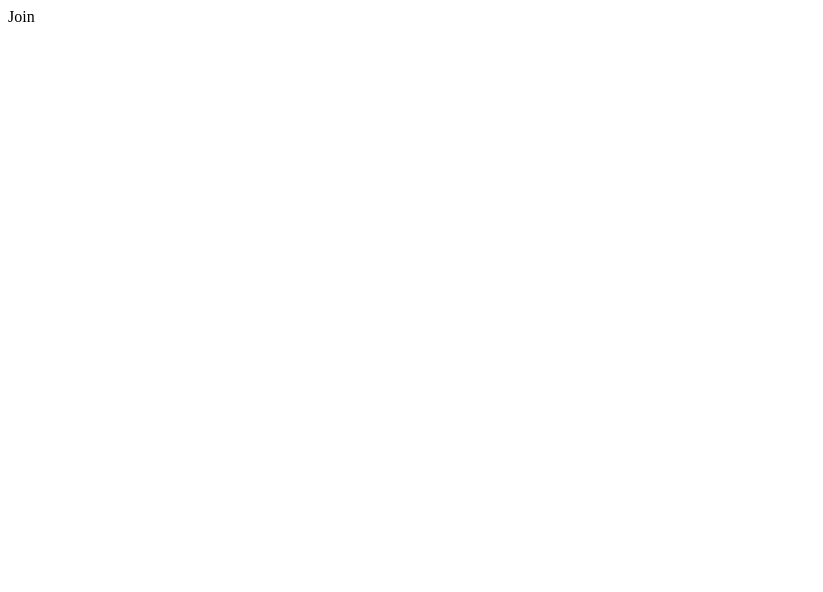
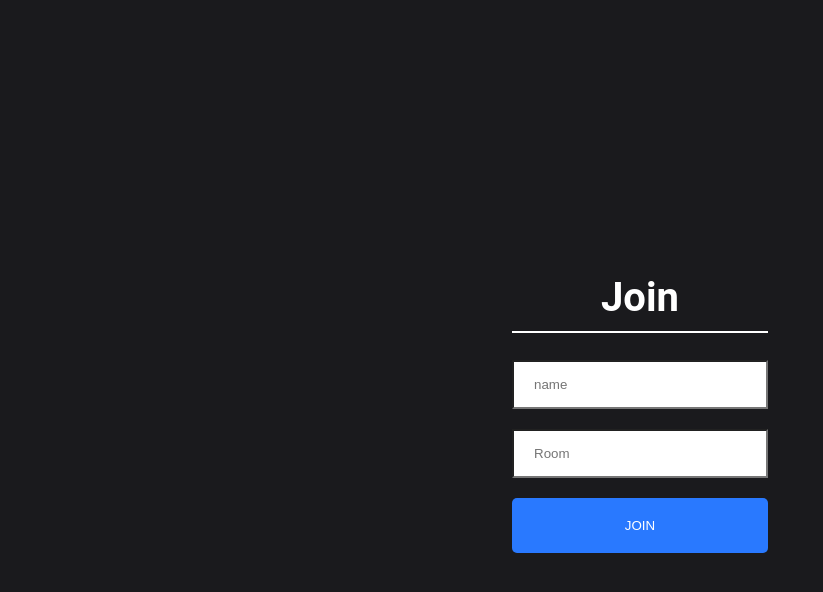
Before and after one commit to milankamboya/chat-app-demo, a React (Create React App) app in the folder client/: page / in a window 1280 px wide. Shown: the top 592 px of the page, without its empty margins (0-823 px from the left). Built offline with nearby package versions, Linux system fonts and the light colour scheme.

Commit message:
added changes for join component. added form to get name and room name

```diff
--- a/client/src/components/Chat/Chat.css
+++ b/client/src/components/Chat/Chat.css
@@ -0,0 +1,34 @@
+.outerContainer {
+  display: flex;
+  justify-content: center;
+  align-items: center;
+  height: 100vh;
+  background-color: #1a1a1d;
+}
+
+.container {
+  display: flex;
+  flex-direction: column;
+  justify-content: space-between;
+  background: #ffffff;
+  border-radius: 8px;
+  height: 60%;
+  width: 35%;
+}
+
+@media (min-width: 320px) and (max-width: 480px) {
+  .outerContainer {
+    height: 100%;
+  }
+
+  .container {
+    width: 100%;
+    height: 100%;
+  }
+}
+
+@media (min-width: 480px) and (max-width: 1200px) {
+  .container {
+    width: 60%;
+  }
+}
--- a/client/src/components/Chat/Chat.js
+++ b/client/src/components/Chat/Chat.js
@@ -1,11 +1,12 @@
 import React from 'react';
+import './Chat.css';
 
-const Chat = () => {
-    return (
-        <div>
-            Chat
-        </div>
-    )
+const Chat = ({ location }) => {
+  return (
+    <div>
+      {location.search}
+    </div>
+  )
 }
 
 export default Chat;
--- a/client/src/components/Join/Join.css
+++ b/client/src/components/Join/Join.css
@@ -0,0 +1,70 @@
+html,
+body {
+  font-family: "Roboto", sans-serif;
+  padding: 0;
+  margin: 0;
+}
+
+#root {
+  height: 100vh;
+}
+
+* {
+  box-sizing: border-box;
+}
+
+.joinOuterContainer {
+  display: flex;
+  justify-content: center;
+  text-align: center;
+  height: 100vh;
+  align-items: center;
+  background-color: #1a1a1d;
+}
+
+.joinInnerContainer {
+  width: 20%;
+}
+
+.joinInput {
+  border-radius: 0;
+  padding: 15px 20px;
+  width: 100%;
+}
+
+.heading {
+  color: white;
+  font-size: 2.5em;
+  padding-bottom: 10px;
+  border-bottom: 2px solid white;
+}
+
+.button {
+  color: #fff !important;
+  text-transform: uppercase;
+  text-decoration: none;
+  background: #2979ff;
+  padding: 20px;
+  border-radius: 5px;
+  display: inline-block;
+  border: none;
+  width: 100%;
+}
+
+.mt-20 {
+  margin-top: 20px;
+}
+
+@media (min-width: 320px) and (max-width: 480px) {
+  .joinOuterContainer {
+    height: 100%;
+  }
+
+  .joinInnerContainer {
+    width: 90%;
+  }
+}
+
+button:focus {
+  outline: 0;
+}
--- a/client/src/components/Join/Join.js
+++ b/client/src/components/Join/Join.js
@@ -1,10 +1,27 @@
-import React from 'react';
+import React, { useState } from 'react';
+import './Join.css';
+import { Link } from 'react-router-dom';
 
 const Join = () => {
-    return (
-        <div>
-            Join
-        </div>
-    )
+
+  const [name, setName] = useState('');
+  const [room, setRoom] = useState('');
+
+  const handleName = e => setName(e.target.value);
+  const handleRoom = e => setRoom(e.target.value);
+  const linkClickHandler = e => (!name || !room) ? e.preventDefault() : null;
+
+  return (
+    <div className="joinOuterContainer">
+      <div className="joinInnerContainer">
+        <h1 className="heading">Join</h1>
+        <div><input placeholder="name" className="joinInput" type="text" onChange={handleName} /></div>
+        <div><input placeholder="Room" className="joinInput mt-20" type="text" onChange={handleRoom} /></div>
+        <Link to={`/chat?name=${name}&room=${room}`} onClick={linkClickHandler}>
+          <button className="button mt-20">Join</button>
+        </Link>
+      </div>
+    </div>
+  )
 }
 export default Join;
```
Also changed, not shown: 1 other file (tests, documents, lock files or other folders).
